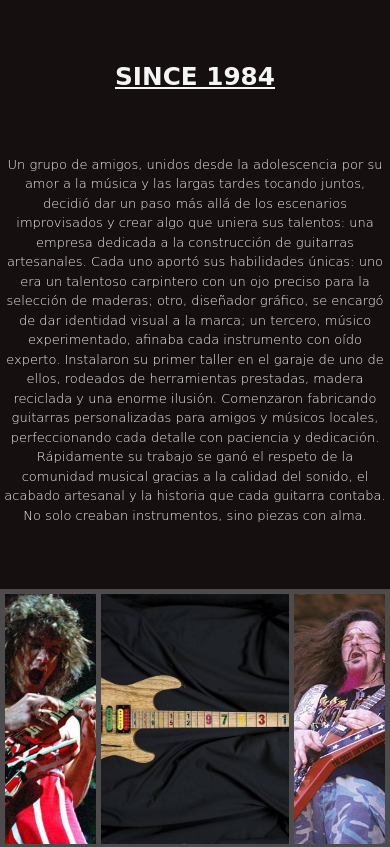
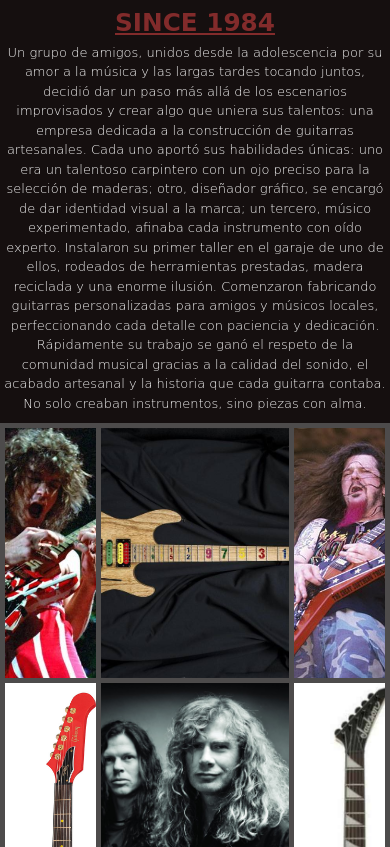
Before and after one commit to VKHdesign/Mi-Proyecto-Coder, a website: page index.html in a window 390 px wide. Shown: the part 886-1733 px from the top of the page. Drawn offline with nearby package versions, Linux system fonts and the light colour scheme; a web font is replaced by a local one.

Commit message:
Modificaciones Previaje

```diff
--- a/scss/base/_querys.scss
+++ b/scss/base/_querys.scss
@@ -53,9 +53,9 @@
 }
 
 @media screen and (max-width:635px) {
-    .historia {
-        height: 53vh;
-    }
+    // .historia {
+    //     height: 53vh;
+    // }
 
     header {
         height: 100px;
@@ -72,9 +72,9 @@
         flex-wrap: wrap;
     }
 
-    .historia {
-        height: 58vh;
-    }
+    // .historia {
+    //     height: 58vh;
+    // }
 }
 
 @media screen and (max-width:500px) {
@@ -107,16 +107,16 @@
 
 }
 
-@media screen and (max-width:474px) {
-    .historia {
-        height: 66vh;
-    }
-}
+// @media screen and (max-width:474px) {
+//     .historia {
+//         height: 66vh;
+//     }
+// }
 
 @media screen and (max-width:420px) {
-    .historia {
-        height: 70vh;
-    }
+    // .historia {
+    //     height: 70vh;
+    // }
 
     nav ul li a {
         font-size: 13px;
--- a/scss/components/_main.scss
+++ b/scss/components/_main.scss
@@ -58,27 +58,31 @@
 //*----Segunda Sección----*/
 
 .historia {
-    height: 40vh;
+    // height: 40vh;
+    // justify-content: space-evenly;
     background-color: rgb(21, 15, 15);
     display: flex;
     flex-direction: column;
-    justify-content: space-evenly;
 }
 
 .historia h2 {
-    color: whitesmoke;
+    color: rgb(130, 43, 43);
     text-align: center;
     text-decoration: underline;
     margin: 0;
-    font-weight: nth($font-weight,6);
+    padding: 10px 0 5px 0;
+    font-weight: nth($font-weight, 6);
+
 }
 
 .historia p {
     color: whitesmoke;
     text-align: center;
-    font-size: nth($font-size,3);
-    font-weight: nth($font-weight,2);
+    font-size: nth($font-size, 3);
+    font-weight: nth($font-weight, 2);
     margin: 0;
+    padding-bottom: 10px;
+
 }
 
 //*----Tercer Sección grid----*/
@@ -149,15 +153,15 @@
 }
 
 .productos h2 {
-    color: white;
+    font-weight: 700;
+    color: black;
+    -webkit-text-stroke: 2px rgb(130, 43, 43);
     display: flex;
     justify-content: center;
     background-color: rgb(77, 75, 75);
     margin: 0;
     text-align: center;
     padding: 10px 5px 5px 5px;
-
-    text-decoration: underline;
 }
 
 .card-contenedor div {
```
Also changed, not shown: css/estilo.css, 1 other file.
